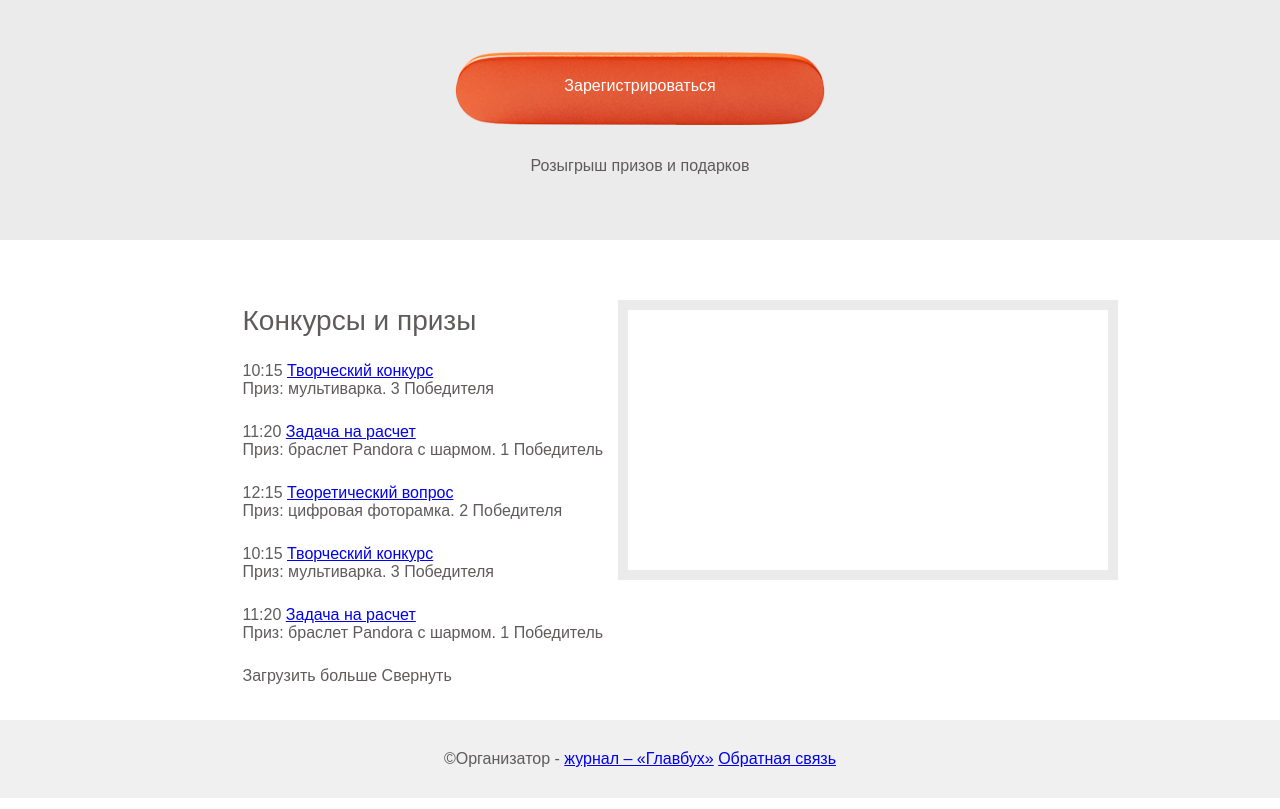
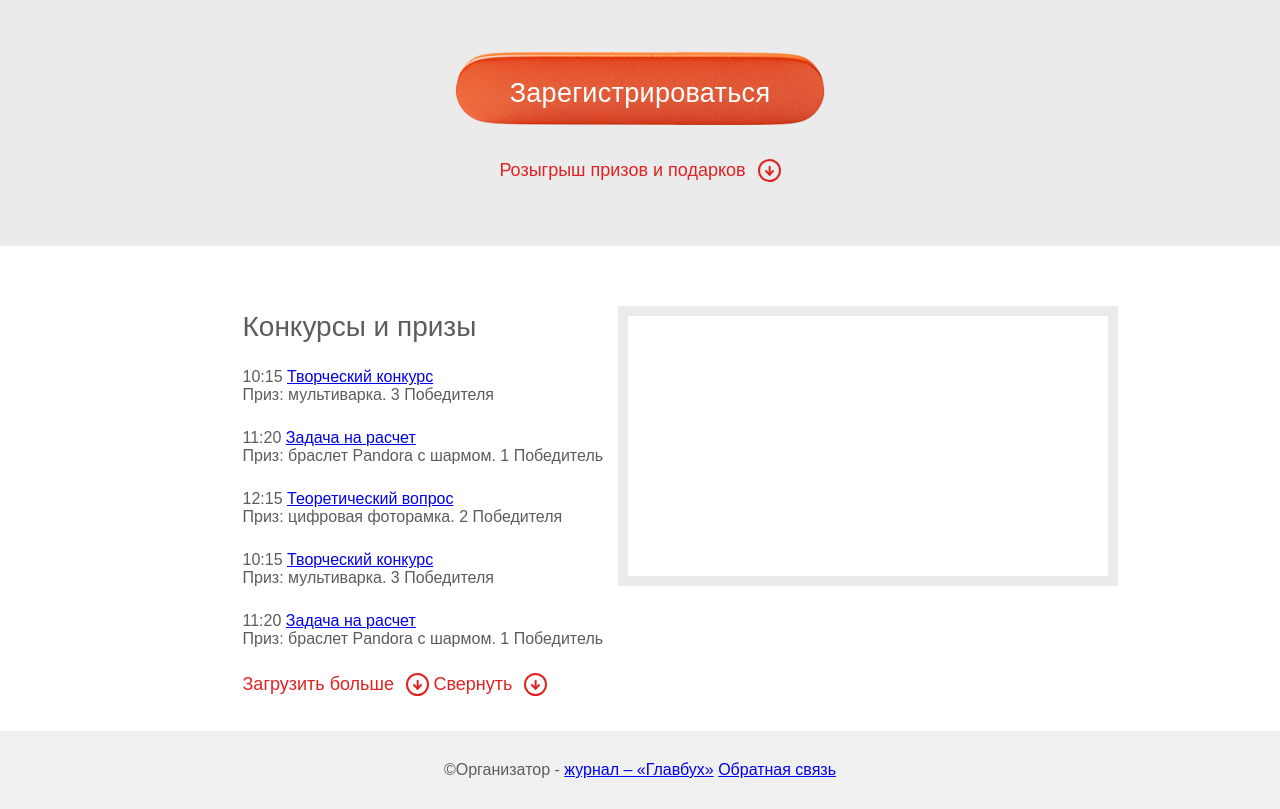
Before and after one commit to swhistle/accounting-marathon, a website: page app/index.html in a window 1280 px wide. Shown: the part 990-1799 px from the top of the page. Drawn offline with nearby package versions, Linux system fonts and the light colour scheme; files that its build step writes are made by us from their sources.

Commit message:
stylize links

```diff
--- a/app/components/link/link.scss
+++ b/app/components/link/link.scss
@@ -7,11 +7,82 @@
 
   &--sign-up {
     width: 370px;
-    height: 75px;
+    height: 77px;
     padding-top: 25px;
     color: #fff;
+    font-size: 0px;
+    line-height: 1.2;
+    letter-spacing: 0.3px;
     background: url('../images/button-sign-up.png') no-repeat;
     background-size: contain;
+    z-index: 10;
     margin-bottom: 30px;
+    position: relative;
+
+    &::before {
+      display: block;
+      content: 'Зарегистрироваться';
+      padding-top: 25px;
+      font-size: 27px;
+      line-height: 1.2;
+      position: absolute;
+      top: 0;
+      left: 0;
+      width: 100%;
+      height: 100%;
+      z-index: 30;
+      transition: 0.3s ease;
+    }
+
+    &::after {
+      display: block;
+      content: '';
+      position: absolute;
+      top: 0;
+      left: 0;
+      width: 100%;
+      height: 100%;
+      background: url('../images/button-sign-up-hover.png') no-repeat;
+      background-size: contain;
+      opacity: 0;
+      z-index: 20;
+      transition: 0.3s ease;
+    }
+
+    &:hover::before {
+      padding-top: 29px;
+    }
+
+    &:hover::after {
+      opacity: 1;
+    }
+  }
+
+  &--red-arrow {
+    padding-right: 35px;
+    font-size: 18px;
+    line-height: 1.25;
+    color: $color-social-link;
+    position: relative;
+    transition: 0.3s ease;
+
+    &::after {
+      display: block;
+      position: absolute;
+      content: '';
+      top: 0;
+      right: 0;
+      width: 23px;
+      height: 23px;
+      border: 2px solid $color-social-link;
+      border-radius: 50%;
+      background-image: url("../../images/spritesheet.png");
+      background-repeat: no-repeat;
+      background-position: -36px 4px;
+    }
+
+    &:hover {
+      opacity: 0.7;
+    }
   }
 }
--- a/app/components/speeches/speeches.scss
+++ b/app/components/speeches/speeches.scss
@@ -23,6 +23,4 @@
     text-decoration: none;
     color: inherit;
   }
-
-
 }
```
Also changed, not shown: app/images/button-sign-up-hover.png (added), htdocs/images/button-sign-up-hover.png (added), htdocs/styles/link/link.css, htdocs/styles/style-index.css.
